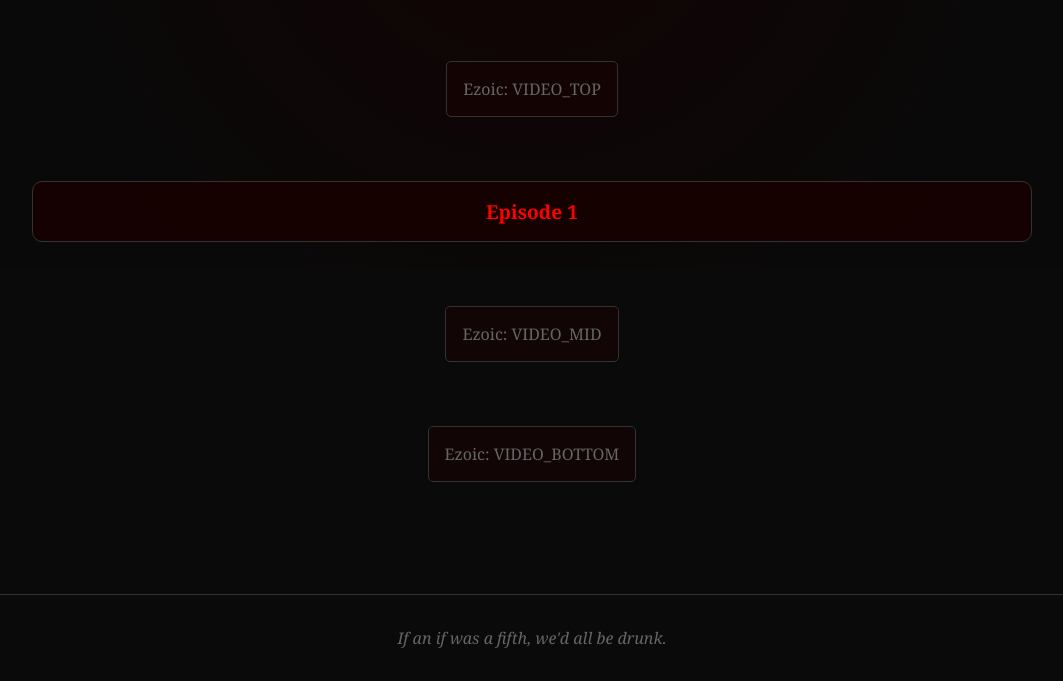
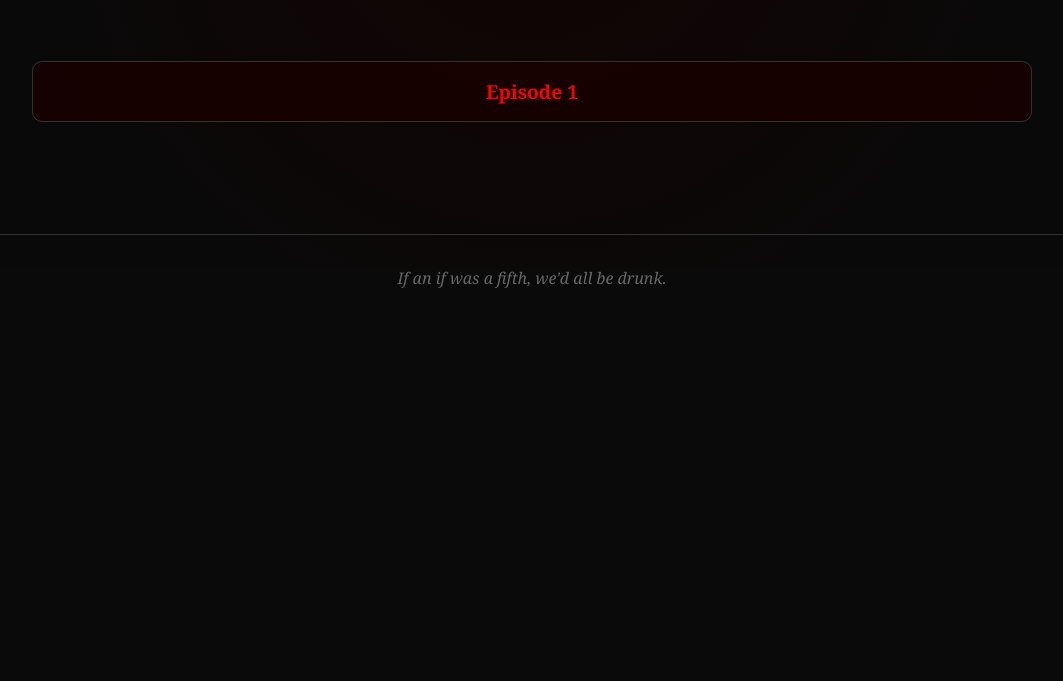
Before and after one commit to Pariisway/Crimson-Cipher, a plain HTML site: page video.html in a window 1280 px wide. Shown: the part 532-1213 px from the top of the page, without its empty margins (108-1171 px from the left). After the commit the page ends 853 px from the top, so only its background shows below. Drawn offline with Linux system fonts and the light colour scheme.

Commit message:
Update video.html

```diff
--- a/video.html
+++ b/video.html
@@ -32,8 +32,6 @@
 </section>
         <h1 class="hero-title">Videos</h1>
 
-        <div class="ezoic-ad" id="CC_VIDEO_TOP">Ezoic: VIDEO_TOP</div>
-
         <div class="grid-videos">
             <div class="video-card">
 
@@ -41,8 +39,6 @@
             </div>
         </div>
 
-        <div class="ezoic-ad" id="CC_VIDEO_MID">Ezoic: VIDEO_MID</div>
-        <div class="ezoic-ad" id="CC_VIDEO_BOTTOM">Ezoic: VIDEO_BOTTOM</div>
     </main>
 
     <footer class="footer">
```
